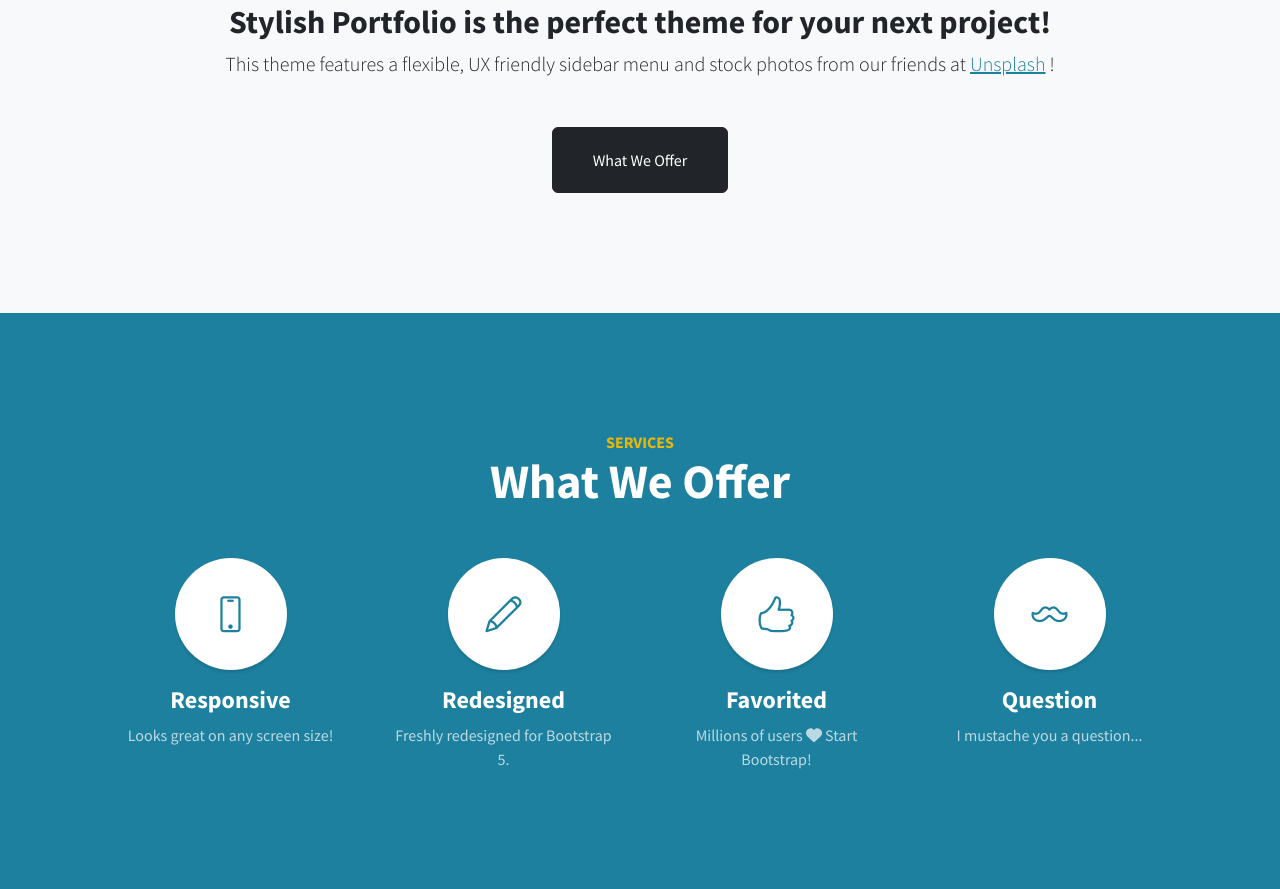
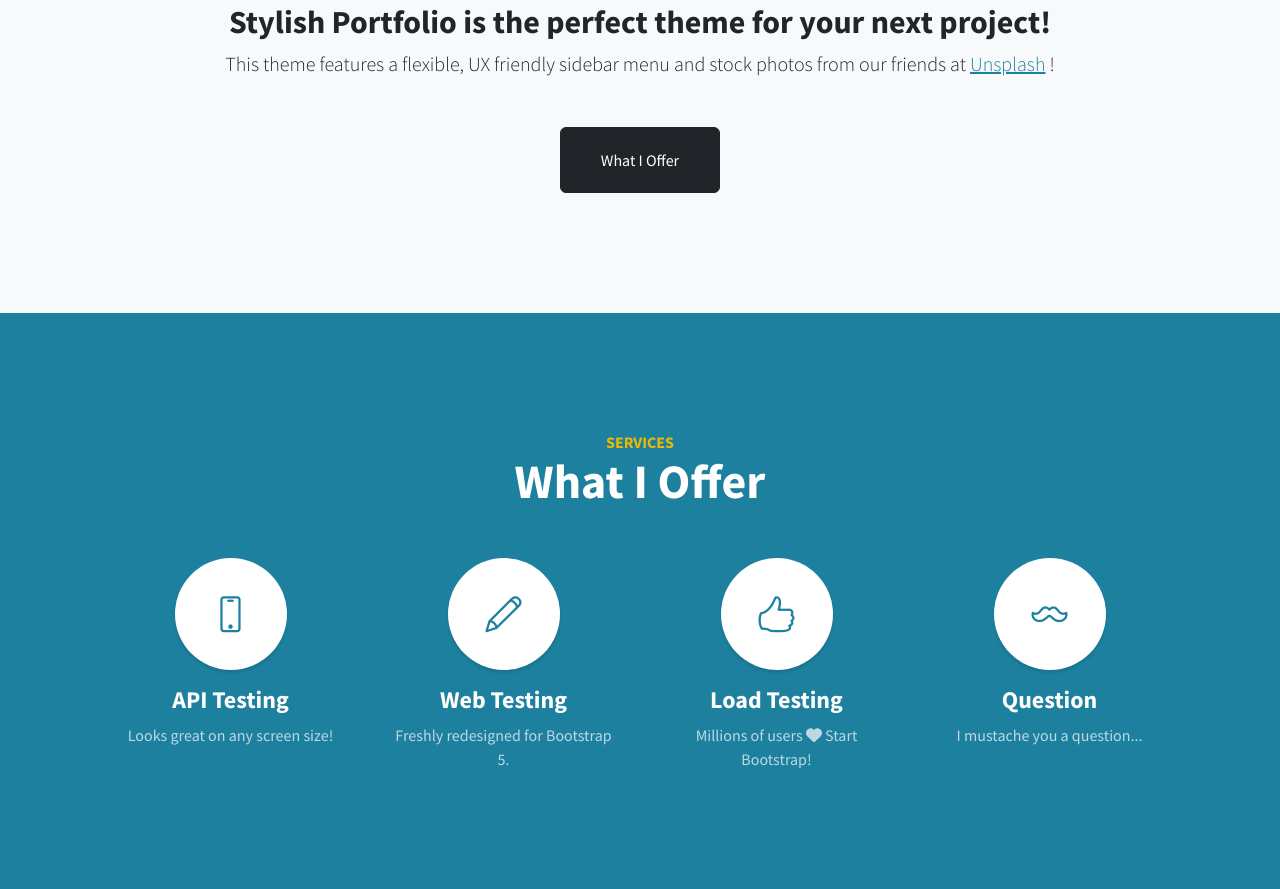
Before and after one commit to ghzl/ghzl.github.io, a plain HTML site: page index.html in a window 1280 px wide. Shown: the part 917-1806 px from the top of the page. Drawn offline with nearby package versions, Linux system fonts and the light colour scheme; grey boxes are pictures that could not be loaded.

Commit message:
Update index.html

```diff
--- a/index.html
+++ b/index.html
@@ -49,7 +49,7 @@
                             <a href="https://unsplash.com/">Unsplash</a>
                             !
                         </p>
-                        <a class="btn btn-dark btn-xl" href="#services">What We Offer</a>
+                        <a class="btn btn-dark btn-xl" href="#services">What I Offer</a>
                     </div>
                 </div>
             </div>
@@ -59,22 +59,22 @@
             <div class="container px-4 px-lg-5">
                 <div class="content-section-heading">
                     <h3 class="text-secondary mb-0">Services</h3>
-                    <h2 class="mb-5">What We Offer</h2>
+                    <h2 class="mb-5">What I Offer</h2>
                 </div>
                 <div class="row gx-4 gx-lg-5">
                     <div class="col-lg-3 col-md-6 mb-5 mb-lg-0">
                         <span class="service-icon rounded-circle mx-auto mb-3"><i class="icon-screen-smartphone"></i></span>
-                        <h4><strong>Responsive</strong></h4>
+                        <h4><strong>API Testing</strong></h4>
                         <p class="text-faded mb-0">Looks great on any screen size!</p>
                     </div>
                     <div class="col-lg-3 col-md-6 mb-5 mb-lg-0">
                         <span class="service-icon rounded-circle mx-auto mb-3"><i class="icon-pencil"></i></span>
-                        <h4><strong>Redesigned</strong></h4>
+                        <h4><strong>Web Testing</strong></h4>
                         <p class="text-faded mb-0">Freshly redesigned for Bootstrap 5.</p>
                     </div>
                     <div class="col-lg-3 col-md-6 mb-5 mb-md-0">
                         <span class="service-icon rounded-circle mx-auto mb-3"><i class="icon-like"></i></span>
-                        <h4><strong>Favorited</strong></h4>
+                        <h4><strong>Load Testing</strong></h4>
                         <p class="text-faded mb-0">
                             Millions of users
                             <i class="fas fa-heart"></i>
```
